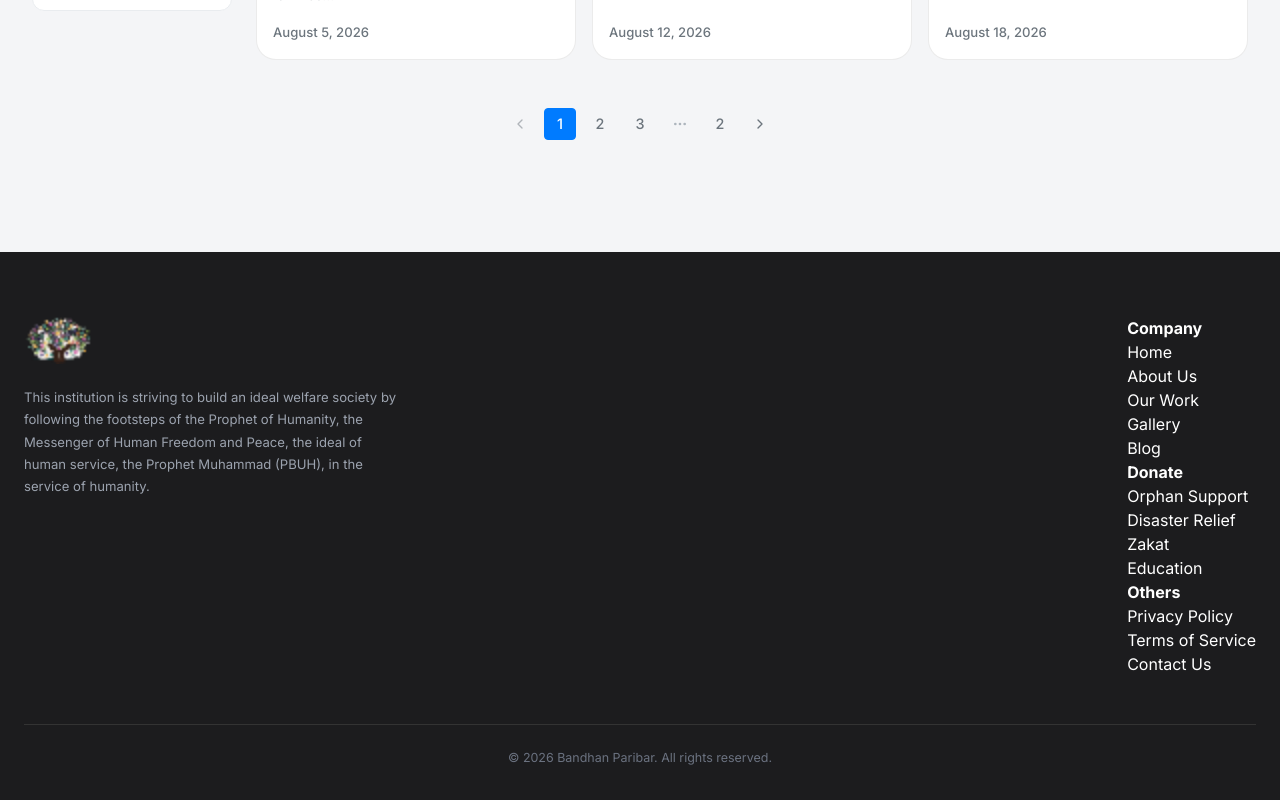
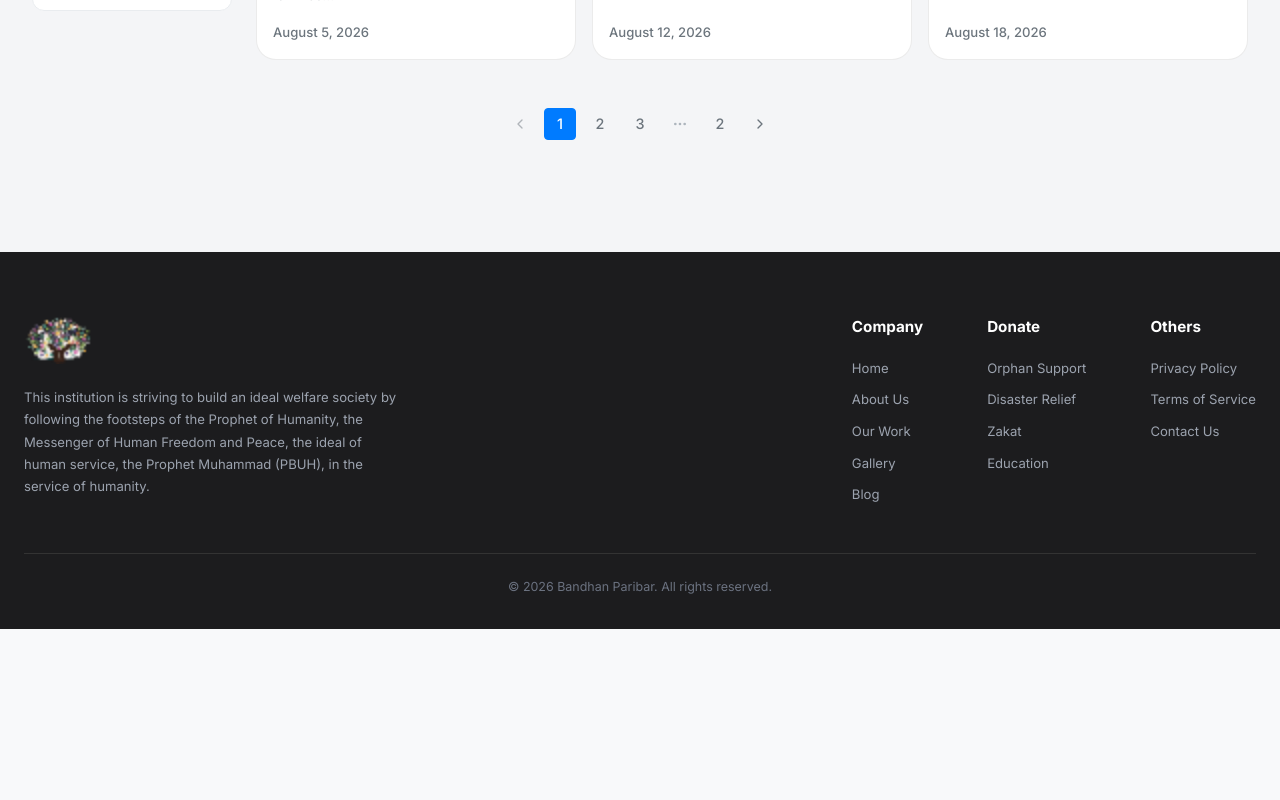
Before and after one commit to kazi-Samin/maxvalid-blog-news-management, a React (Vite) app: page / in a window 1280 px wide. Shown: the part 1695-2495 px from the top of the page. After the commit the page ends 2324 px from the top, so only its background shows below. Built offline with nearby package versions, Linux system fonts and the light colour scheme.

Commit message:
fix: restore exact footer CSS class names and layout

```diff
--- a/src/components/layout/PublicLayout.jsx
+++ b/src/components/layout/PublicLayout.jsx
@@ -79,35 +79,29 @@ function PublicLayout() {
             <p>This institution is striving to build an ideal welfare society by following the footsteps of the Prophet of Humanity, the Messenger of Human Freedom and Peace, the ideal of human service, the Prophet Muhammad (PBUH), in the service of humanity.</p>
           </div>
 
-          <div className={styles.footerLinks}>
-            <div className={styles.footerColumn}>
+          <div className={styles.footerLinksGroup}>
+            <div className={styles.footerCol}>
               <h4>Company</h4>
-              <ul>
-                <li><Link to="/">Home</Link></li>
-                <li><Link to="#">About Us</Link></li>
-                <li><Link to="#">Our Work</Link></li>
-                <li><Link to="#">Gallery</Link></li>
-                <li><Link to="/">Blog</Link></li>
-              </ul>
+              <Link to="/">Home</Link>
+              <Link to="#">About Us</Link>
+              <Link to="#">Our Work</Link>
+              <Link to="#">Gallery</Link>
+              <Link to="/">Blog</Link>
             </div>
 
-            <div className={styles.footerColumn}>
+            <div className={styles.footerCol}>
               <h4>Donate</h4>
-              <ul>
-                <li><Link to="#">Orphan Support</Link></li>
-                <li><Link to="#">Disaster Relief</Link></li>
-                <li><Link to="#">Zakat</Link></li>
-                <li><Link to="#">Education</Link></li>
-              </ul>
+              <Link to="#">Orphan Support</Link>
+              <Link to="#">Disaster Relief</Link>
+              <Link to="#">Zakat</Link>
+              <Link to="#">Education</Link>
             </div>
 
-            <div className={styles.footerColumn}>
+            <div className={styles.footerCol}>
               <h4>Others</h4>
-              <ul>
-                <li><Link to="#">Privacy Policy</Link></li>
-                <li><Link to="#">Terms of Service</Link></li>
-                <li><Link to="#">Contact Us</Link></li>
-              </ul>
+              <Link to="#">Privacy Policy</Link>
+              <Link to="#">Terms of Service</Link>
+              <Link to="#">Contact Us</Link>
             </div>
           </div>
         </div>
```
